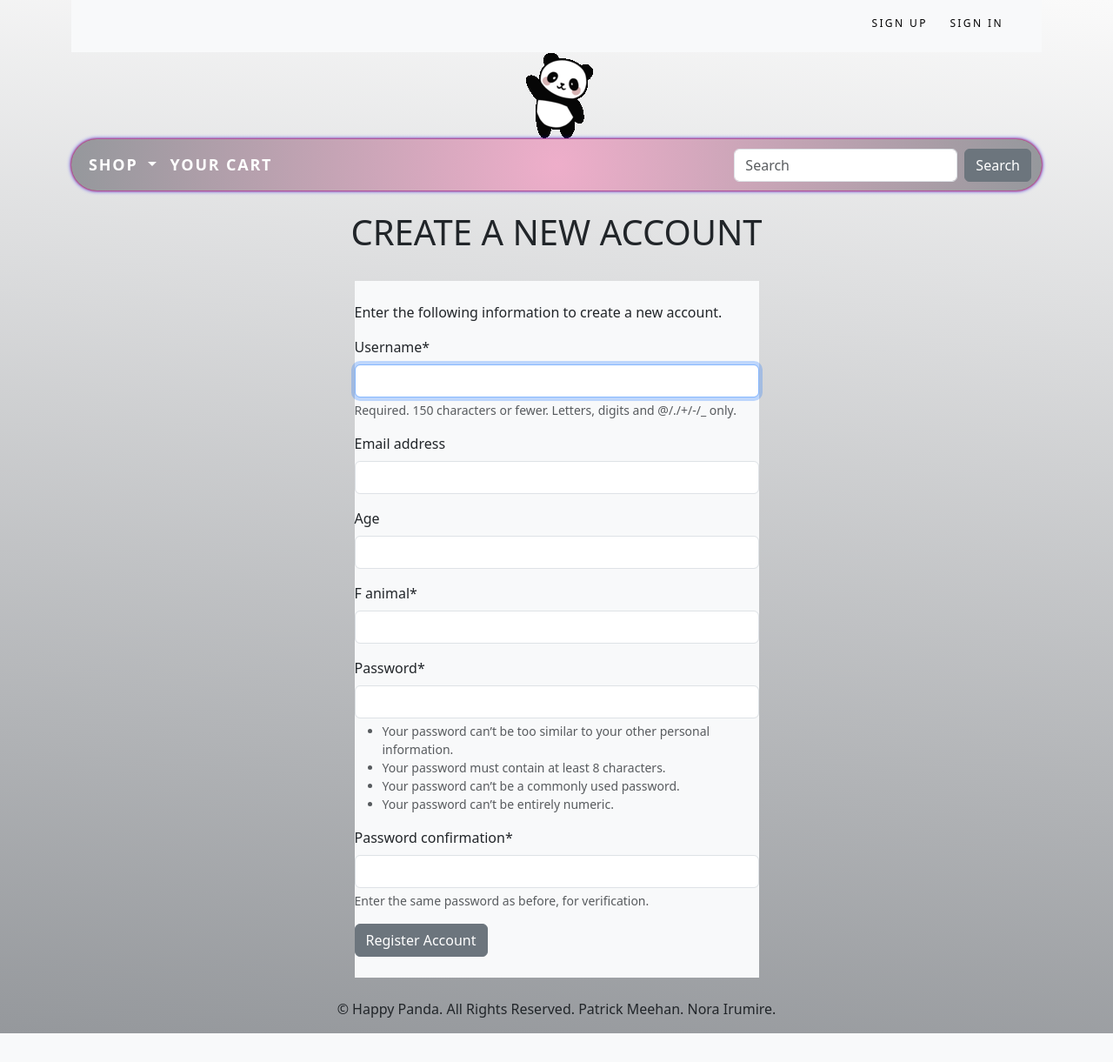
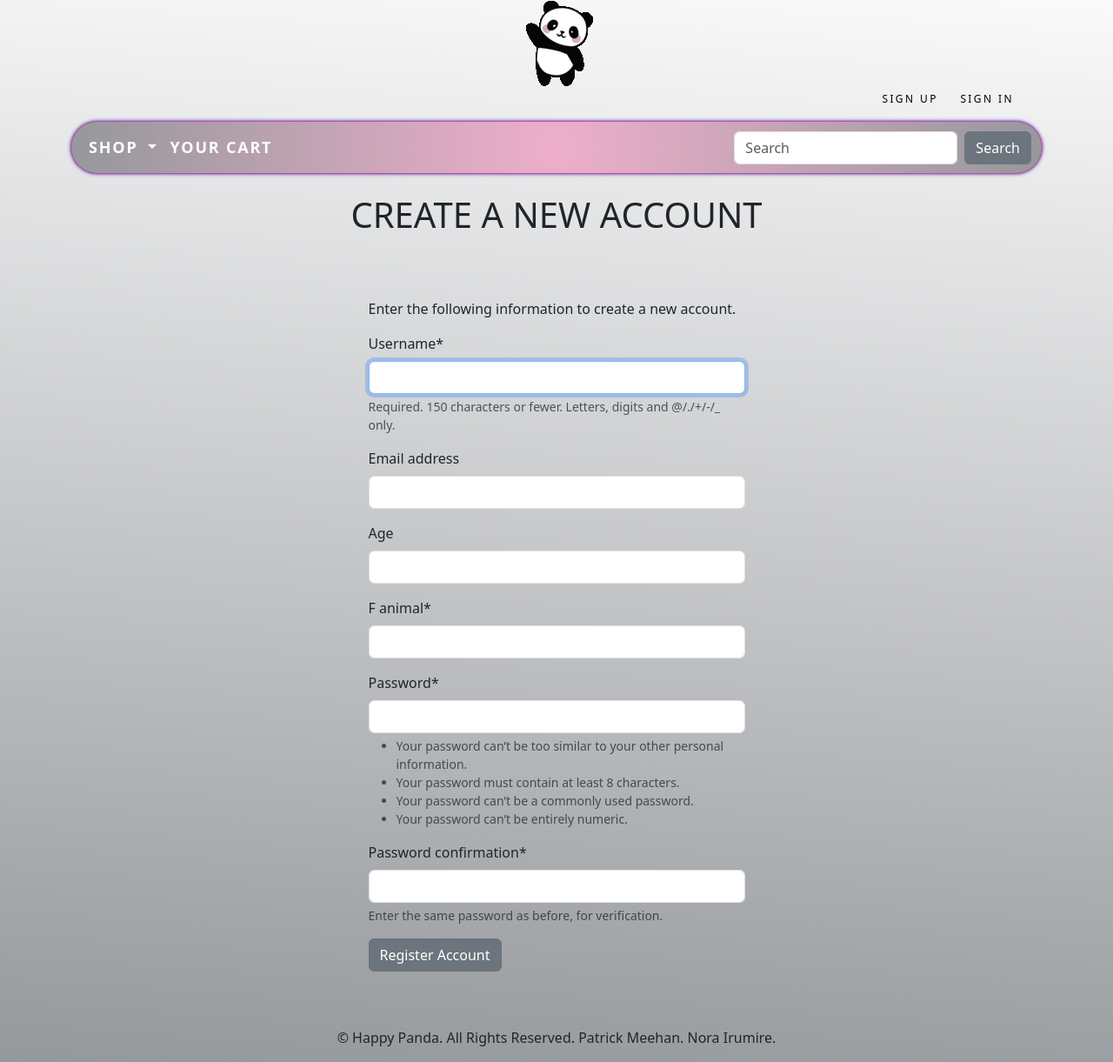
Before and after one commit to patrick-meehan-1/pet-shop-project, a Django app: page /accounts/create/ in a window 1280 px wide. Shown: the whole page at 87% size. Before the commit the page ends 1188 px from the top, so only its background shows below. Run offline with Django 4.2, Linux system fonts and the light colour scheme; data that the repository does not hold is empty; parts of the project's set-up code (start-up, migrations or seed data) failed here and were passed over; some libraries are stand-ins or nearby versions.

Commit message:
decided to delete top navbar and merge it into the header. Also got rid of the white backgrounds on the crispy forms to make it blend in better with the background. Working on polishing up the navbar now

```diff
--- a/accounts/templates/registration/login.html
+++ b/accounts/templates/registration/login.html
@@ -19,7 +19,7 @@
                 <br>
                 <a href="{% url 'signup' %}" class="btn btn-secondary">Create New Account</a>
             </div>
-            <div class="col-12 col-sm-12 col-md-12 col-lg-6 bg-light">
+            <div class="col-12 col-sm-12 col-md-12 col-lg-6">
                 <div>
                     <br>
                     <h2 class="my_title">Registered Customers Only</h2>
--- a/accounts/templates/registration/signup.html
+++ b/accounts/templates/registration/signup.html
@@ -2,11 +2,10 @@
 {% load static %}
 {% load crispy_forms_tags %}
 {% block metadescription %}
-Sign up to get a new account with us. The perfect
-cushion store has a variety of stunning and comfy cushions.
+Sign up to get a new account with us.
 {% endblock %}
 {% block title %}
-Create a New Account - Perfect Cushion Store
+Create a New Account - Happy Panda
 {% endblock %}
 {% block content %}
 <div>
@@ -15,7 +14,7 @@ Create a New Account - Perfect Cushion Store
     <br />
     <h1 class="my_title text-center">Create a new account</h1>
     <br />
-    <div class="col-9 col-sm-9 col-md-6 col-lg-5 mx-auto bg-light">
+    <div class="my-sign-up-form col-9 col-sm-9 col-md-6 col-lg-5 mx-auto">
       <br />
       <p>Enter the following information to create a new account.</p>
       <form method="post">
--- a/shop/templates/base.html
+++ b/shop/templates/base.html
@@ -19,10 +19,7 @@ crossorigin="anonymous"
 </head>
 <body id="body-background">
     <div class="container">
-        <div class="container-fluid bg-light navbar-fixed-top
-        my_top_navbar_div">
-            {% include 'top-navbar.html' %}
-        </div>
+
 
 {% include 'header.html' %}
 {% include 'navbar.html' %}
--- a/shop/templates/header.html
+++ b/shop/templates/header.html
@@ -3,5 +3,30 @@
  <div style="text-align: center;">
     <a href="{% url 'shop:all_products' %}">
  <img class="header_img" src="{% static 'images/panda_wave.gif' %}" alt="Happy Panda Pet Store">
+ <div class="container">
+   <div class="my_custom_menu">
+       <ul>
+           {% if user.is_authenticated %}
+           <li>
+               Welcome, <a href="#" class="dropdown-toggle" data-bs-toggle="dropdown"
+               aria-haspopup="true" aria-expanded="false">{{ user.username }}
+               <i class="fas fa-user-circle"></i></a>
+           </li>
+           <li>
+               <a href="{% url 'logout' %}">Sign Out <i class="fas fa-sign-out-alt"></i></a>
+           </li>
+           {% else %}
+           <li>
+               <a href="{% url 'signup' %}">Sign Up <i class="fas fa-user-plus"></i></a>
+           </li>
+           <li>
+               <a href="{% url 'login' %}">Sign In <i class="fas fa-sign-in-alt"></i></a>
+           </li>
+           {% endif %}
+       </ul>
+
+   </div>
+</div>
+
  </div>
 </header>
--- a/shop/templates/top-navbar.html
+++ /dev/null
@@ -1,24 +0,0 @@
-<div class="container">
-    <div class="my_custom_menu">
-        <ul>
-            {% if user.is_authenticated %}
-            <li>
-                Welcome, <a href="#" class="dropdown-toggle" data-bs-toggle="dropdown"
-                aria-haspopup="true" aria-expanded="false">{{ user.username }}
-                <i class="fas fa-user-circle"></i></a>
-            </li>
-            <li>
-                <a href="{% url 'logout' %}">Sign Out <i class="fas fa-sign-out-alt"></i></a>
-            </li>
-            {% else %}
-            <li>
-                <a href="{% url 'signup' %}">Sign Up <i class="fas fa-user-plus"></i></a>
-            </li>
-            <li>
-                <a href="{% url 'login' %}">Sign In <i class="fas fa-sign-in-alt"></i></a>
-            </li>
-            {% endif %}
-        </ul>
-
-    </div>
-</div>
--- a/static/css/custom.css
+++ b/static/css/custom.css
@@ -218,3 +218,9 @@ nav:hover {
     letter-spacing: .2em;
     font-size: 12px;
 }
+
+.my-sign-up-form {
+    padding: 1em;
+    background-color: transparent;
+    --bs-bg-opacity: 0;
+}
```
